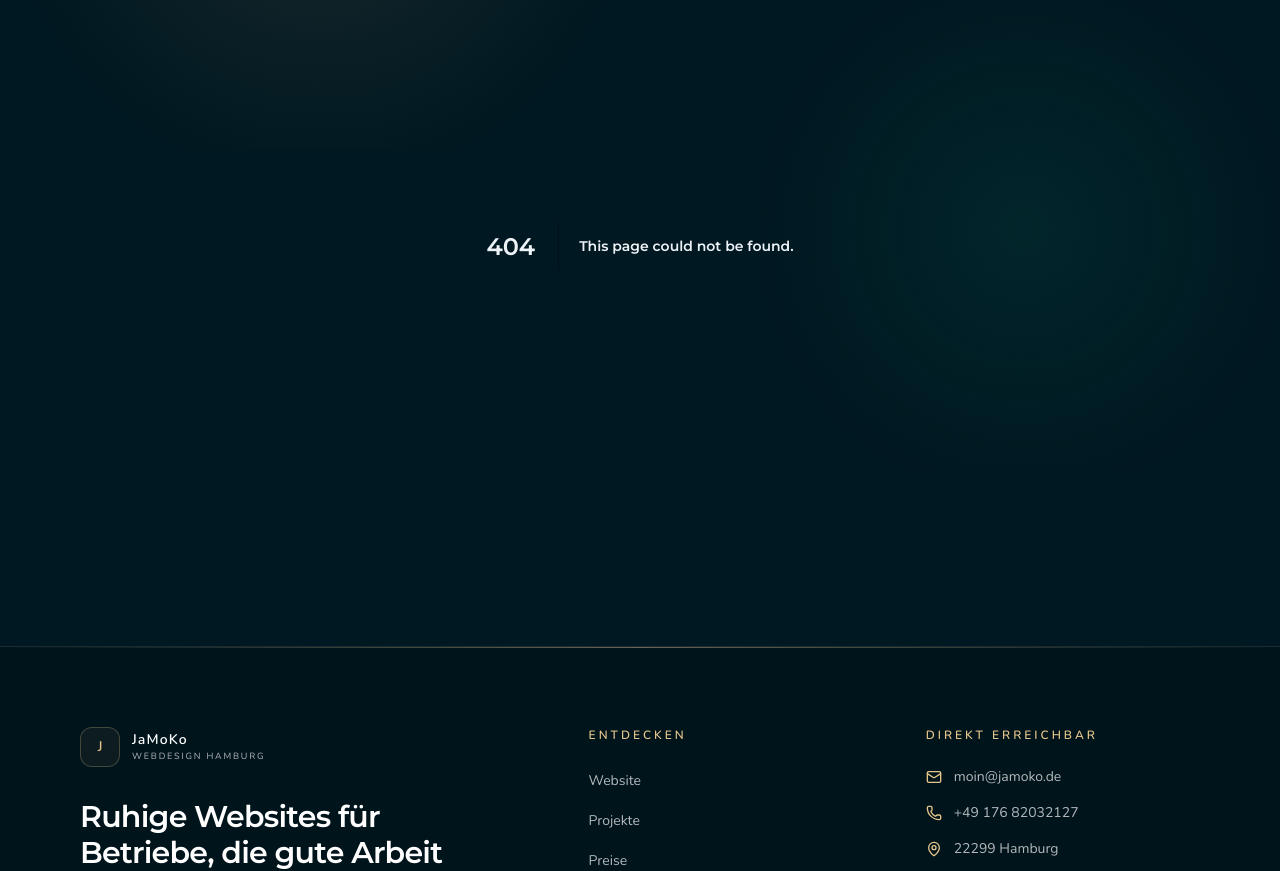
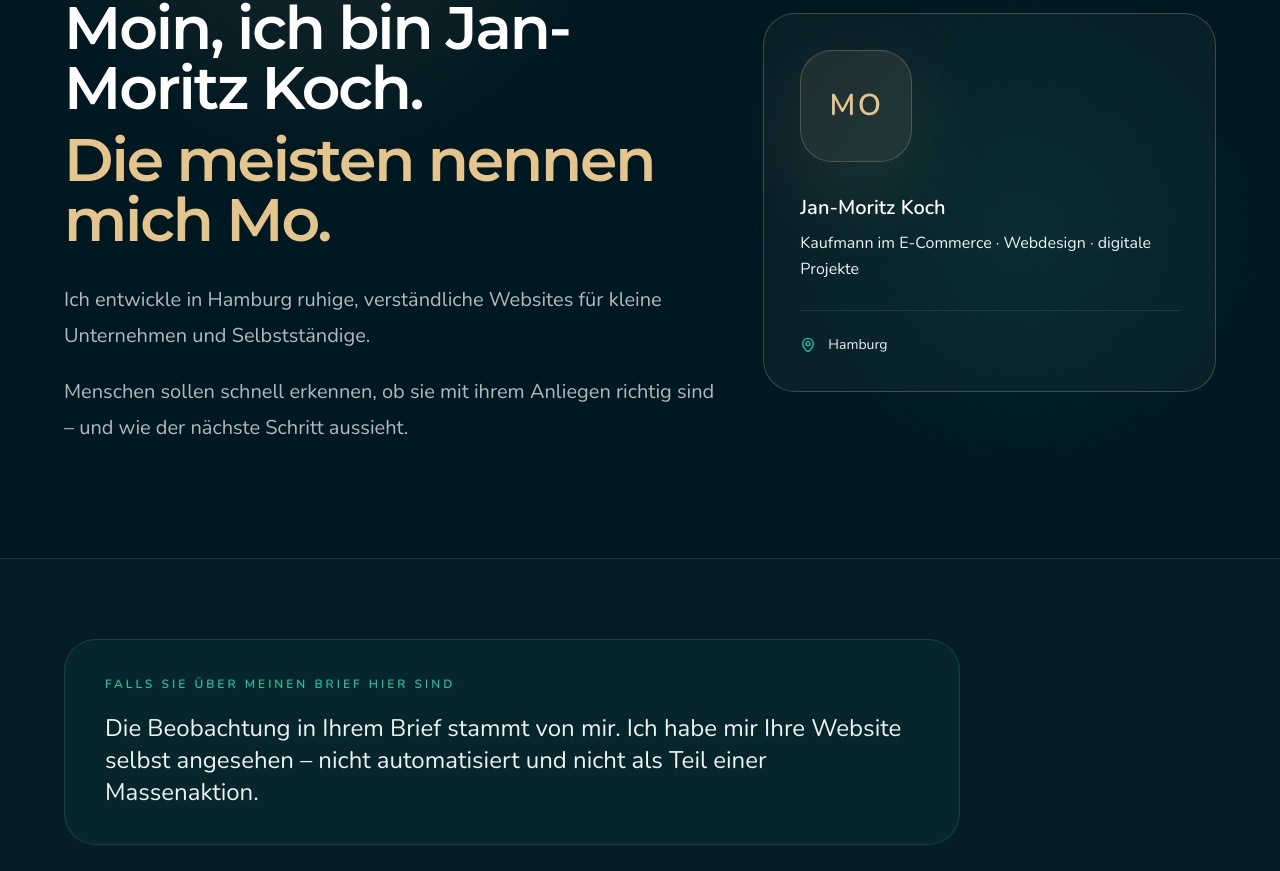
Before and after one commit to Jamoko112026/Jamoko-v1, a Next.js app: page /mo in a window 1280 px wide. Before the commit this address had no page. Shown: the part 250-1121 px from the top of the page. Built offline with nearby package versions, Linux system fonts and the light colour scheme.

Commit message:
Add personal landing page for Mo

```diff
--- /dev/null
+++ b/app/mo/page.tsx
@@ -0,0 +1,215 @@
+import type { Metadata } from "next";
+import Link from "next/link";
+import {
+  ArrowRight,
+  Check,
+  Mail,
+  MapPin,
+  MessageCircle,
+  Phone,
+} from "lucide-react";
+
+export const metadata: Metadata = {
+  title: "Jan-Moritz Koch – persönlich vorgestellt",
+  description:
+    "Lernen Sie Jan-Moritz Koch kennen: persönlicher Ansprechpartner hinter JaMoKo und Entwickler ruhiger, verständlicher Websites in Hamburg.",
+  alternates: {
+    canonical: "https://jamoko.de/mo",
+  },
+  openGraph: {
+    title: "Jan-Moritz Koch · JaMoKo",
+    description:
+      "Der persönliche Ansprechpartner hinter JaMoKo – ruhig, direkt und verständlich.",
+    url: "https://jamoko.de/mo",
+    images: [
+      {
+        url: "/og-image-v2.png",
+        width: 1200,
+        height: 630,
+        alt: "Jan-Moritz Koch – JaMoKo",
+      },
+    ],
+  },
+};
+
+const principles = [
+  "Ich höre zuerst zu.",
+  "Ich sortiere, bevor ich gestalte.",
+  "Ich erkläre Entscheidungen verständlich.",
+  "Ich sage auch, was nicht gebraucht wird.",
+];
+
+export default function MoPage() {
+  return (
+    <div className="relative overflow-hidden">
+      <section id="hero" className="px-6 py-20 sm:px-8 md:py-28">
+        <div className="mx-auto grid max-w-6xl gap-12 lg:grid-cols-[1.18fr_0.82fr] lg:items-center">
+          <div>
+            <p className="text-xs font-semibold uppercase tracking-[0.28em] text-[#E5C58B]">
+              Persönlich vorgestellt
+            </p>
+            <h1 className="mt-6 max-w-4xl text-4xl font-semibold leading-[1.08] tracking-[-0.035em] text-white sm:text-5xl md:text-6xl">
+              Moin, ich bin Jan-Moritz Koch.
+              <span className="mt-3 block font-light text-[#E5C58B]">
+                Die meisten nennen mich Mo.
+              </span>
+            </h1>
+            <div className="mt-8 max-w-3xl space-y-5 text-lg leading-8 text-white/70 md:text-xl md:leading-9">
+              <p>
+                Ich entwickle in Hamburg ruhige, verständliche Websites für
+                kleine Unternehmen und Selbstständige.
+              </p>
+              <p>
+                Menschen sollen schnell erkennen, ob sie mit ihrem Anliegen
+                richtig sind – und wie der nächste Schritt aussieht.
+              </p>
+            </div>
+          </div>
+
+          <aside className="relative rounded-[2rem] border border-[#E5C58B]/25 bg-white/[0.035] p-7 sm:p-9">
+            <div
+              aria-hidden="true"
+              className="flex h-28 w-28 items-center justify-center rounded-[2rem] border border-[#E5C58B]/25 bg-[#E5C58B]/10 text-3xl font-semibold tracking-[0.08em] text-[#E5C58B]"
+            >
+              MO
+            </div>
+            <p className="mt-8 text-xl font-semibold text-white">
+              Jan-Moritz Koch
+            </p>
+            <p className="mt-2 leading-relaxed text-white/62">
+              Kaufmann im E-Commerce · Webdesign · digitale Projekte
+            </p>
+            <div className="mt-7 flex items-center gap-3 border-t border-white/10 pt-6 text-sm text-white/62">
+              <MapPin className="h-4 w-4 text-[#1AC7A4]" aria-hidden="true" />
+              Hamburg
+            </div>
+          </aside>
+        </div>
+      </section>
+
+      <section className="border-y border-white/10 bg-white/[0.025] px-6 py-16 sm:px-8 md:py-20">
+        <div className="mx-auto max-w-6xl">
+          <div className="max-w-4xl rounded-[2rem] border border-[#1AC7A4]/20 bg-[#1AC7A4]/[0.055] px-7 py-9 sm:px-10">
+            <p className="text-xs font-semibold uppercase tracking-[0.25em] text-[#1AC7A4]">
+              Falls Sie über meinen Brief hier sind
+            </p>
+            <p className="mt-5 text-xl leading-9 text-white/78 sm:text-2xl">
+              Die Beobachtung in Ihrem Brief stammt von mir. Ich habe mir Ihre
+              Website selbst angesehen – nicht automatisiert und nicht als
+              Teil einer Massenaktion.
+            </p>
+          </div>
+        </div>
+      </section>
+
+      <section className="jmk-section-light jmk-section-paper px-6 py-20 sm:px-8 md:py-28">
+        <div className="jmk-section-content mx-auto grid max-w-6xl gap-12 lg:grid-cols-[0.82fr_1.18fr]">
+          <div>
+            <p className="jmk-light-eyebrow text-xs font-semibold uppercase tracking-[0.28em]">
+              Mein Weg
+            </p>
+            <h2 className="jmk-light-heading mt-4 text-3xl font-semibold leading-tight sm:text-4xl">
+              Digitales verständlich machen.
+            </h2>
+          </div>
+          <div className="jmk-light-copy space-y-6 text-lg leading-9">
+            <p>
+              Meine Ausbildung zum Kaufmann im E-Commerce habe ich 2025
+              abgeschlossen. Bei JaMoKo verbinde ich dieses Wissen mit
+              Webdesign und der praktischen Arbeit an digitalen Projekten.
+            </p>
+            <p>
+              Mich interessiert nicht, wie eine Website möglichst groß oder
+              technisch klingt. Mich interessiert, ob ein Mensch sich darauf
+              zurechtfindet, Vertrauen fasst und eine gute Entscheidung treffen
+              kann.
+            </p>
+            <p>
+              Deshalb beginnt meine Arbeit nicht mit Farben oder Effekten,
+              sondern mit Zuhören, Ordnen und verständlichen Fragen.
+            </p>
+          </div>
+        </div>
+      </section>
+
+      <section className="px-6 py-20 sm:px-8 md:py-28">
+        <div className="mx-auto max-w-6xl">
+          <div className="max-w-3xl">
+            <p className="text-xs font-semibold uppercase tracking-[0.28em] text-[#E5C58B]">
+              Zusammenarbeit
+            </p>
+            <h2 className="mt-4 text-3xl font-semibold leading-tight text-white sm:text-4xl">
+              Direkt mit mir. Ohne Agenturapparat.
+            </h2>
+            <p className="mt-6 text-lg leading-8 text-white/65">
+              Wer mit JaMoKo arbeitet, spricht vom ersten Gespräch bis zur
+              fertigen Website mit mir. Das hält Wege kurz und Entscheidungen
+              nachvollziehbar.
+            </p>
+          </div>
+
+          <ul className="mt-10 grid gap-4 sm:grid-cols-2">
+            {principles.map((principle) => (
+              <li
+                key={principle}
+                className="flex items-start gap-4 rounded-3xl border border-white/10 bg-white/[0.025] p-6 text-lg text-white/75"
+              >
+                <span className="mt-0.5 flex h-7 w-7 shrink-0 items-center justify-center rounded-full bg-[#1AC7A4]/10 text-[#1AC7A4]">
+                  <Check className="h-4 w-4" aria-hidden="true" />
+                </span>
+                {principle}
+              </li>
+            ))}
+          </ul>
+
+          <Link
+            href="/projekte"
+            className="mt-9 inline-flex items-center gap-2 text-sm font-semibold text-[#E5C58B] transition hover:text-white"
+          >
+            Ausgewählte Projekte ansehen
+            <ArrowRight className="h-4 w-4" aria-hidden="true" />
+          </Link>
+        </div>
+      </section>
+
+      <section className="px-6 pb-20 sm:px-8 md:pb-28">
+        <div className="mx-auto max-w-6xl rounded-[2rem] border border-[#E5C58B]/30 bg-[#E5C58B] px-7 py-12 text-[#001821] sm:px-10 md:px-14 md:py-16">
+          <p className="text-xs font-semibold uppercase tracking-[0.28em] text-[#001821]/55">
+            Persönlich erreichbar
+          </p>
+          <h2 className="mt-4 max-w-3xl text-3xl font-semibold leading-tight sm:text-4xl">
+            Sie möchten meine Beobachtung kurz besprechen?
+          </h2>
+          <p className="mt-6 max-w-2xl text-lg leading-8 text-[#001821]/68">
+            Ein unverbindliches Gespräch dauert etwa 15 Minuten. Dafür müssen
+            Sie nichts vorbereiten.
+          </p>
+          <div className="mt-8 flex flex-col gap-3 sm:flex-row sm:flex-wrap">
+            <Link
+              href="/kontakt"
+              className="inline-flex items-center justify-center gap-3 rounded-full bg-[#001821] px-7 py-4 text-sm font-semibold text-white transition hover:-translate-y-0.5"
+            >
+              <MessageCircle className="h-4 w-4" aria-hidden="true" />
+              Kontakt aufnehmen
+              <ArrowRight className="h-4 w-4" aria-hidden="true" />
+            </Link>
+            <a
+              href="mailto:moin@jamoko.de"
+              className="inline-flex items-center justify-center gap-3 rounded-full border border-[#001821]/25 px-7 py-4 text-sm font-semibold text-[#001821] transition hover:border-[#001821]/50"
+            >
+              <Mail className="h-4 w-4" aria-hidden="true" />
+              moin@jamoko.de
+            </a>
+            <a
+              href="tel:+4917682032127"
+              className="inline-flex items-center justify-center gap-3 rounded-full border border-[#001821]/25 px-7 py-4 text-sm font-semibold text-[#001821] transition hover:border-[#001821]/50"
+            >
+              <Phone className="h-4 w-4" aria-hidden="true" />
+              0176 82032127
+            </a>
+          </div>
+        </div>
+      </section>
+    </div>
+  );
+}
```
